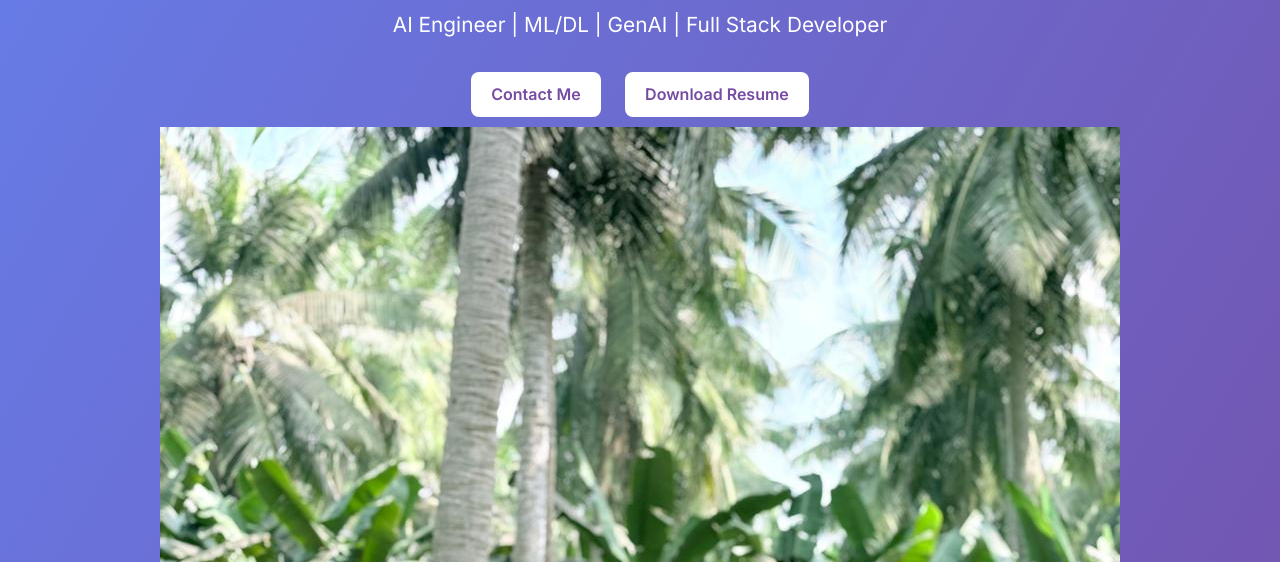
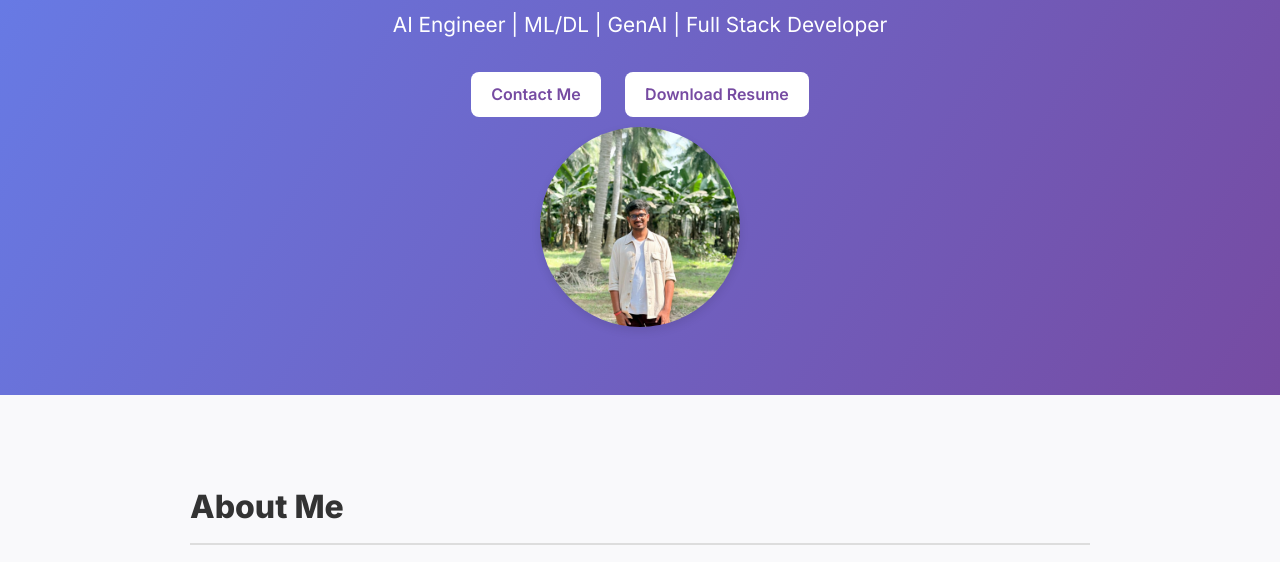
Before and after one commit to MOHIT6879/MOHIT6879.github.io, a plain HTML site: page index.html in a window 1280 px wide. Shown: the part 229-791 px from the top of the page. Drawn offline with Linux system fonts and the light colour scheme.

Commit message:
💄 Update portfolio design and content

```diff
--- a/index.html
+++ b/index.html
@@ -114,7 +114,13 @@
   box-shadow: 0 2px 6px rgba(0, 0, 0, 0.05);
   line-height: 1.6;
 }
-
+.hero-image img {
+  width: 200px;
+  height: 200px;
+  border-radius: 50%;
+  object-fit: cover;
+  box-shadow: 0 4px 10px rgba(0, 0, 0, 0.1);
+}
   </style>
 </head>
 <body>
```
